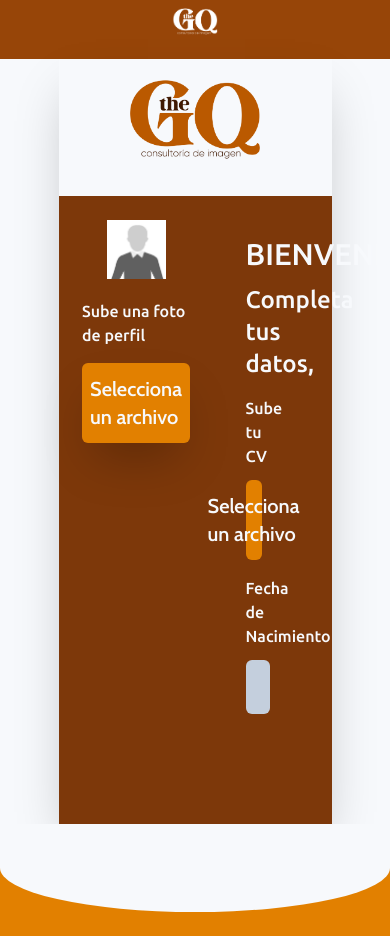
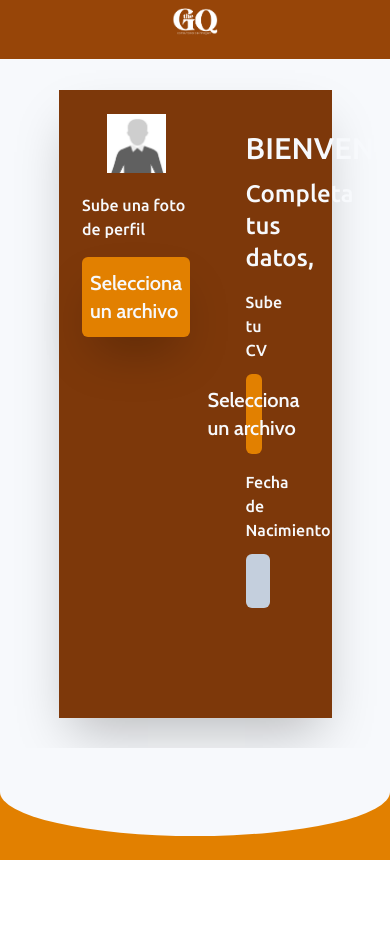
Before and after one commit to GuapoApp/guapoapp-front-next, a Next.js app: page /register/consultant in a window 390 px wide. Shown: the top 936 px of the page. After the commit the page ends 860 px from the top, so only its background shows below. Built offline with nearby package versions, Linux system fonts and the light colour scheme.

Commit message:
feat: responsive consultant

```diff
--- a/components/forms/FileInput.jsx
+++ b/components/forms/FileInput.jsx
@@ -23,6 +23,7 @@ const FileInput = (props) => {
     'text-xl': true,
     'font-semibold': true,
     'shadow-2xl': true,
+
     flex: true,
     'justify-center': true
   })
--- a/pages/register/consultant.jsx
+++ b/pages/register/consultant.jsx
@@ -71,7 +71,7 @@ const ConsultantRegister = () => {
     <MainDashboardFrame footerColor='bg-primary-brownPod600'>
       {/*Seccion Principal */}
       <div className='flex flex-col  w-[70%] h-[70%] shadow-2xl'>
-        <div className='h-1/4 flex justify-center'>
+        <div className='h-1/4 lg:flex hidden justify-center sm:hidden'>
           <Image
             src='/assets/logos/logo-naranja.png'
             width={160}
@@ -102,6 +102,7 @@ const ConsultantRegister = () => {
                 id='profilePicture'
                 name='profilePicture'
                 text='Selecciona un archivo'
+
               />
             </div>
           </div>
--- a/pages/register/index.jsx
+++ b/pages/register/index.jsx
@@ -77,7 +77,7 @@ const Register = () => {
               <Header6 text='Voy a dar Asesorías' />
             </label>
             <input
-              className="lg:hidden"
+              className=""
               type='radio'
               name='role'
               // id='role'
@@ -90,7 +90,7 @@ const Register = () => {
           </div>
           <div className='w-full flex flex-col gap-4 '>
             <label className='w-full' htmlFor='name'>
-              <Header6 text='Nombre Completo' textColor="sm:text-sm md:text-xl" />
+              <Header6 text='Nombre Completo' />
             </label>
             <input
               className={`w-full p-3 text-contrast-slateGray500
@@ -107,7 +107,7 @@ const Register = () => {
           </div>
           <div className='w-full flex flex-col gap-4'>
             <label className='w-full' htmlFor='email'>
-              <Header6 text='Escribe tu email'  />
+              <Header6 text='Escribe tu email' />
             </label>
             <input
               className={`w-full p-3 text-contrast-slateGray500 rounded-md text-xl
@@ -124,7 +124,7 @@ const Register = () => {
           </div>
           <div className='w-full flex flex-col gap-4 '>
             <label className='w-full' htmlFor='password'>
-              <Header6 text='Contraseña' textColor="sm:text-sm md:text-xl flex" />
+              <Header6 text='Contraseña' />
             </label>
             <input
               className={`w-full p-3 text-contrast-slateGray500
```
